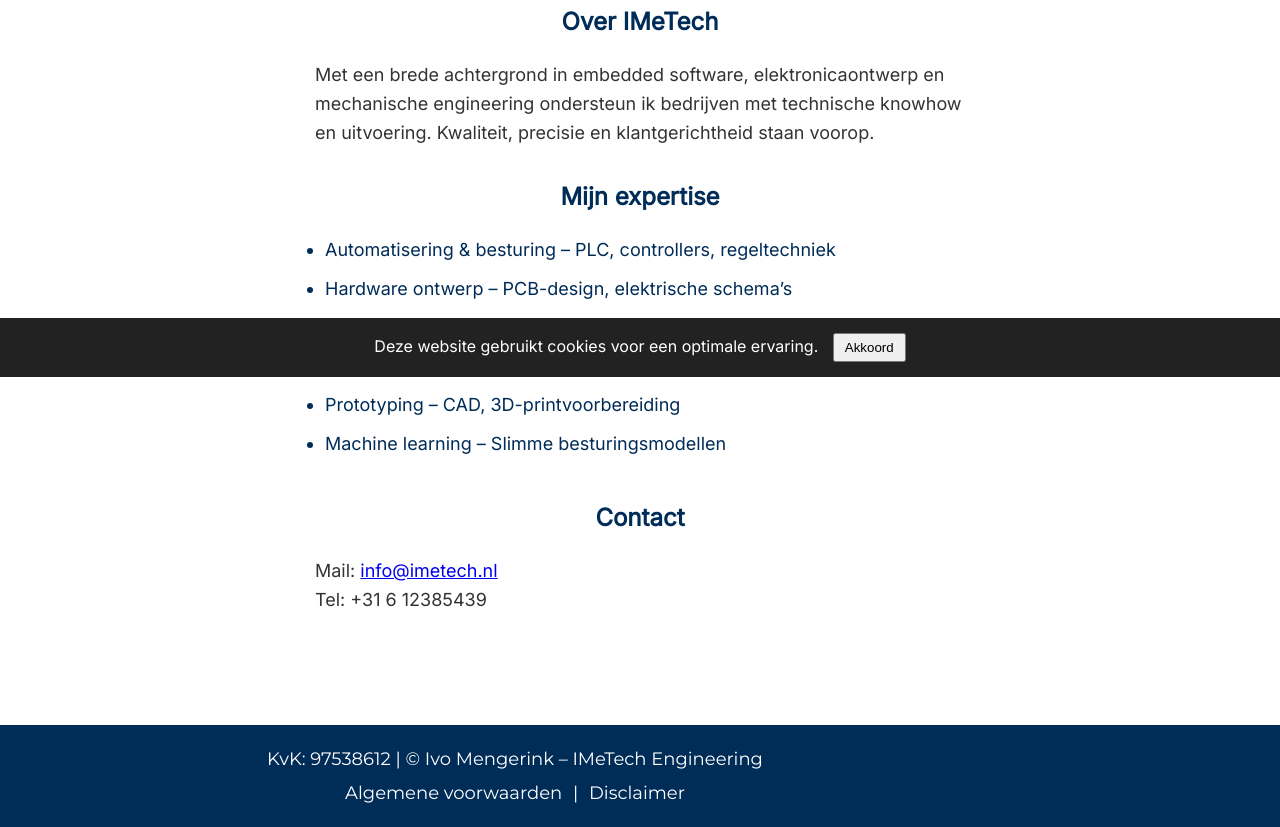
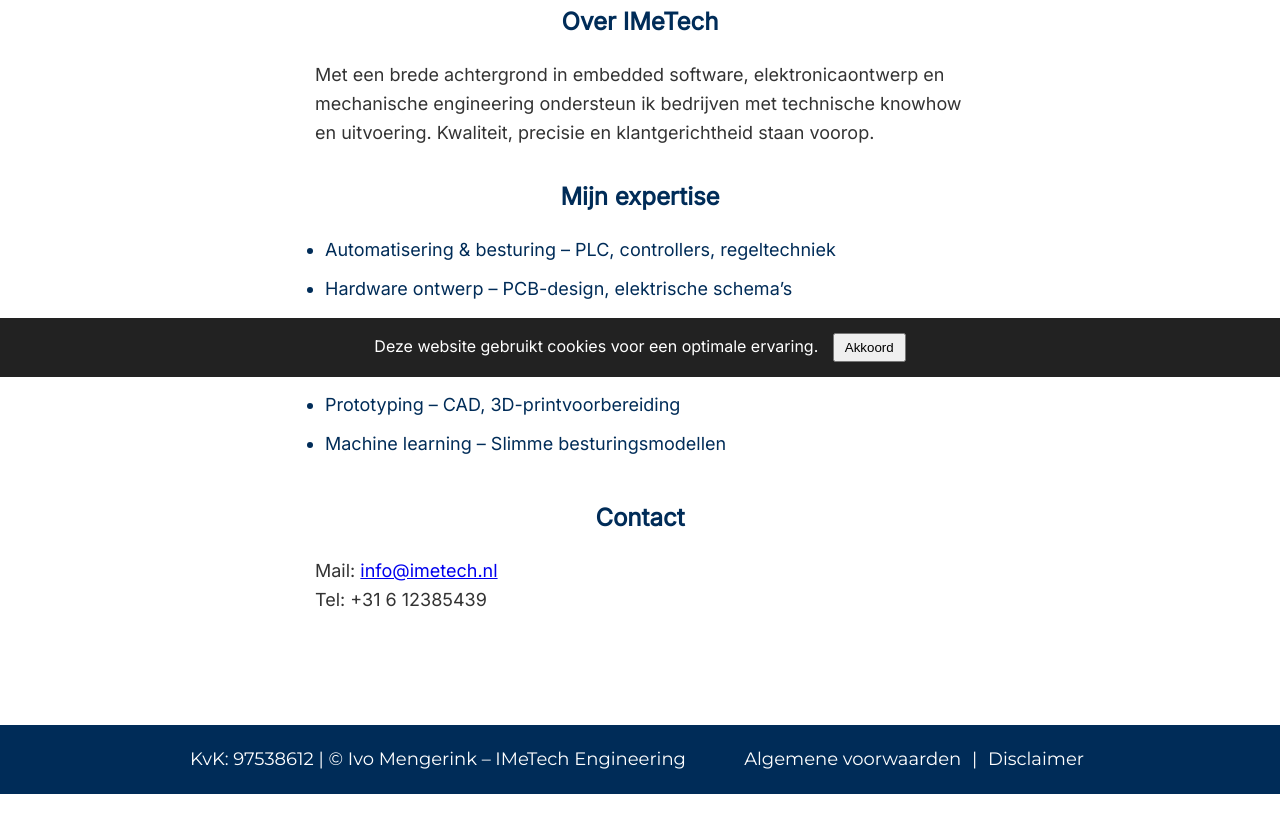
Before and after one commit to imetech-engineering/imetech-website, a plain HTML site: page index.html in a window 1280 px wide. Shown: the part 423-1250 px from the top of the page. After the commit the page ends 1217 px from the top, so only its background shows below. Drawn offline with Linux system fonts and the light colour scheme.

Commit message:
Update style.css

```diff
--- a/style.css
+++ b/style.css
@@ -96,6 +96,12 @@ ul li {
   width: 100%;
 }
 
+.bottombar-content {
+  display: flex;
+  justify-content: space-between;
+  align-items: center;
+}
+
 .bottombar p {
   color: white;
   margin: 0;
```
